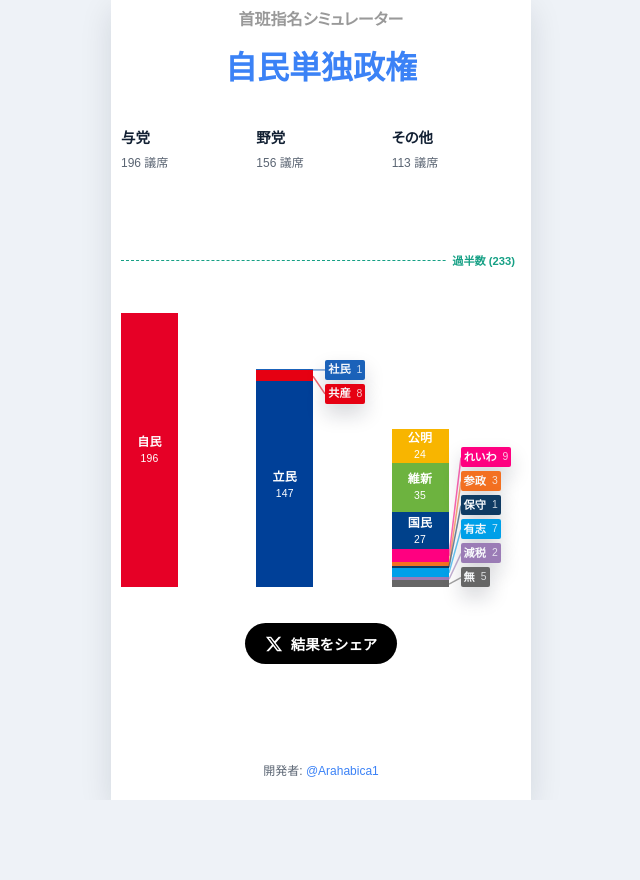
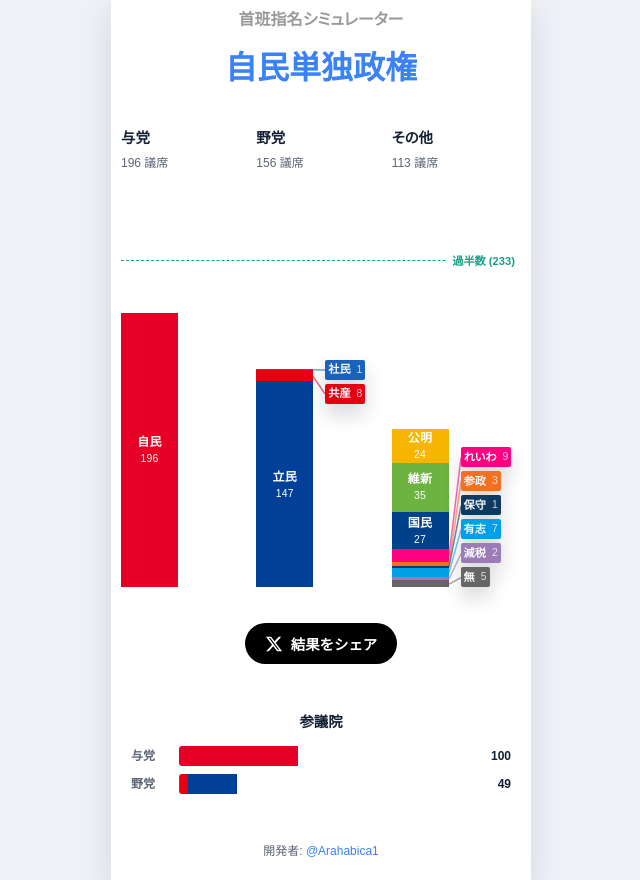
Before and after one commit to Arahabica/shuhan, a React (Vite) app: page / in a window 1280 px wide. Shown: the whole page, without its empty margins (319-959 px from the left). Before the commit the page ends 800 px from the top, so only its background shows below. Built offline with nearby package versions, Linux system fonts and the light colour scheme.

Commit message:
参議院表示

```diff
--- a/src/App.tsx
+++ b/src/App.tsx
@@ -21,6 +21,7 @@ import {
 } from './data/parties'
 import { useChartStore } from './store/useChartStore'
 import { GroupColumn } from './components/GroupColumn'
+import { CouncillorChart } from './components/CouncillorChart'
 
 interface GroupWithParties extends Group {
   parties: Party[]
@@ -435,6 +436,8 @@ const App = () => {
                 結果をシェア
               </button>
             </div>
+
+            <CouncillorChart />
           </main>
 
           <footer className="app__footer">
--- /dev/null
+++ b/src/components/CouncillorChart.tsx
@@ -0,0 +1,72 @@
+import { useMemo } from 'react'
+import { councillorParties, councillorInitialGroups, type Party } from '../data/parties'
+import { useChartStore } from '../store/useChartStore'
+
+export const CouncillorChart = () => {
+  const { groups: storeGroups } = useChartStore()
+
+  // 参議院用のグループを生成（衆議院のstoreGroupsから計算）
+  const councillorGroups = useMemo(() => {
+    const partyMap = new Map(councillorParties.map((party) => [party.id, party] as const))
+
+    return storeGroups.map((group) => {
+      const groupedParties = group.partyIds
+        .map((partyId) => partyMap.get(partyId))
+        .filter((party): party is Party => Boolean(party))
+
+      const totalSeats = groupedParties.reduce((sum, party) => sum + party.seats, 0)
+
+      return {
+        id: group.id,
+        name: group.name,
+        parties: groupedParties,
+        totalSeats,
+      }
+    })
+  }, [storeGroups])
+
+  const rulingGroup = councillorGroups.find((g) => g.id === 'ruling')
+  const oppositionGroup = councillorGroups.find((g) => g.id === 'opposition')
+
+  if (!rulingGroup || !oppositionGroup) return null
+
+  return (
+    <div className="councillor-chart">
+      <h3 className="councillor-chart__title">参議院</h3>
+
+      <div className="councillor-chart__row">
+        <div className="councillor-chart__label">与党</div>
+        <div className="councillor-chart__bar">
+          {rulingGroup.parties.map((party) => (
+            <div
+              key={party.id}
+              className="councillor-chart__segment"
+              style={{
+                width: `${(party.seats / 248) * 100}%`,
+                backgroundColor: party.color,
+              }}
+            />
+          ))}
+        </div>
+        <div className="councillor-chart__total">{rulingGroup.totalSeats}</div>
+      </div>
+
+      <div className="councillor-chart__row">
+        <div className="councillor-chart__label">野党</div>
+        <div className="councillor-chart__bar">
+          {oppositionGroup.parties.map((party) => (
+            <div
+              key={party.id}
+              className="councillor-chart__segment"
+              style={{
+                width: `${(party.seats / 248) * 100}%`,
+                backgroundColor: party.color,
+              }}
+            />
+          ))}
+        </div>
+        <div className="councillor-chart__total">{oppositionGroup.totalSeats}</div>
+      </div>
+    </div>
+  )
+}
--- a/src/data/parties.ts
+++ b/src/data/parties.ts
@@ -1,6 +1,10 @@
 // Data source: 衆議院会派別所属議員数 (確認日: 2025-10-11)
 export const chamberTotal = 465 as const
 export const majorityThreshold = 233 as const
+
+// 参議院
+export const councillorsTotal = 248 as const
+export const councillorsMajority = 125 as const
 
 export type PartyId =
   | 'ldp'
@@ -16,6 +20,7 @@ export type PartyId =
   | 'yuu'
   | 'gen'
   | 'mu'
+  | 'okinawa'
 
 export type GroupId = 'ruling' | 'opposition' | 'others'
 
@@ -144,3 +149,109 @@ export const initialGroups = [
     partyIds: ['kome', 'ishi', 'dpp', 'rei', 'san', 'hoshu', 'yuu', 'gen', 'mu'],
   },
 ] satisfies Group[]
+
+// 参議院の政党データ
+export const councillorParties = [
+  {
+    id: 'ldp',
+    name: '自由民主党',
+    shortName: '自民',
+    seats: 100,
+    color: '#E60026',
+  },
+  {
+    id: 'cdp',
+    name: '立憲民主党',
+    shortName: '立民',
+    seats: 41,
+    color: '#004098',
+  },
+  {
+    id: 'sdp',
+    name: '社会民主党',
+    shortName: '社民',
+    seats: 1,
+    color: '#1B62B9',
+  },
+  {
+    id: 'dpp',
+    name: '国民民主党',
+    shortName: '国民',
+    seats: 25,
+    color: '#00418B',
+  },
+  {
+    id: 'kome',
+    name: '公明党',
+    shortName: '公明',
+    seats: 21,
+    color: '#F8B500',
+  },
+  {
+    id: 'ishi',
+    name: '日本維新の会',
+    shortName: '維新',
+    seats: 19,
+    color: '#6DB33F',
+  },
+  {
+    id: 'san',
+    name: '参政党',
+    shortName: '参政',
+    seats: 15,
+    color: '#F37021',
+  },
+  {
+    id: 'jcp',
+    name: '日本共産党',
+    shortName: '共産',
+    seats: 7,
+    color: '#E60012',
+  },
+  {
+    id: 'rei',
+    name: 'れいわ新選組',
+    shortName: 'れいわ',
+    seats: 6,
+    color: '#FF0080',
+  },
+  {
+    id: 'hoshu',
+    name: '日本保守党',
+    shortName: '保守',
+    seats: 2,
+    color: '#0F3B63',
+  },
+  {
+    id: 'okinawa',
+    name: '沖縄の風',
+    shortName: '沖縄',
+    seats: 2,
+    color: '#2ecc71',
+  },
+  {
+    id: 'mu',
+    name: '各派に属しない議員',
+    shortName: '無',
+    seats: 9,
+    color: '#666666',
+  },
+] satisfies Party[]
+
+export const councillorInitialGroups = [
+  {
+    id: 'ruling',
+    name: '与党',
+    partyIds: ['ldp'],
+  },
+  {
+    id: 'opposition',
+    name: '野党',
+    partyIds: ['sdp', 'jcp', 'cdp'],
+  },
+  {
+    id: 'others',
+    name: 'その他',
+    partyIds: ['kome', 'ishi', 'dpp', 'rei', 'san', 'hoshu', 'okinawa', 'mu'],
+  },
+] satisfies Group[]
--- a/src/index.css
+++ b/src/index.css
@@ -343,3 +343,50 @@ body {
 .footer__link:hover {
   text-decoration: underline;
 }
+
+.councillor-chart {
+  margin-top: 48px;
+  padding: 0 var(--app-padding);
+}
+
+.councillor-chart__title {
+  margin: 0 0 12px 0;
+  font-size: 0.9rem;
+  font-weight: 700;
+  color: var(--text-primary);
+  text-align: center;
+}
+
+.councillor-chart__row {
+  display: flex;
+  align-items: center;
+  gap: 8px;
+  margin-bottom: 8px;
+}
+
+.councillor-chart__label {
+  flex: 0 0 40px;
+  font-size: 0.75rem;
+  font-weight: 600;
+  color: var(--text-secondary);
+}
+
+.councillor-chart__bar {
+  flex: 1;
+  height: 20px;
+  display: flex;
+  border-radius: 3px;
+  overflow: hidden;
+}
+
+.councillor-chart__segment {
+  height: 100%;
+}
+
+.councillor-chart__total {
+  flex: 0 0 30px;
+  font-size: 0.75rem;
+  font-weight: 600;
+  color: var(--text-primary);
+  text-align: right;
+}
```
